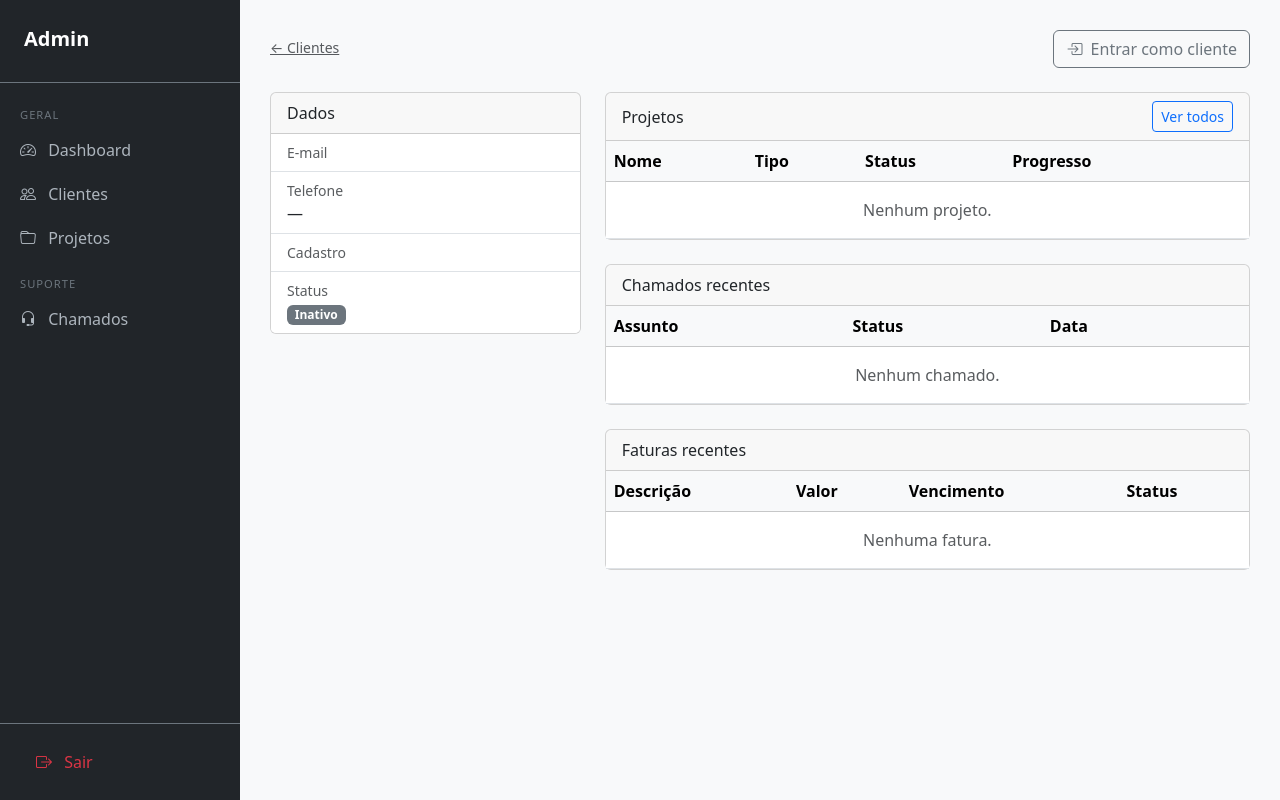
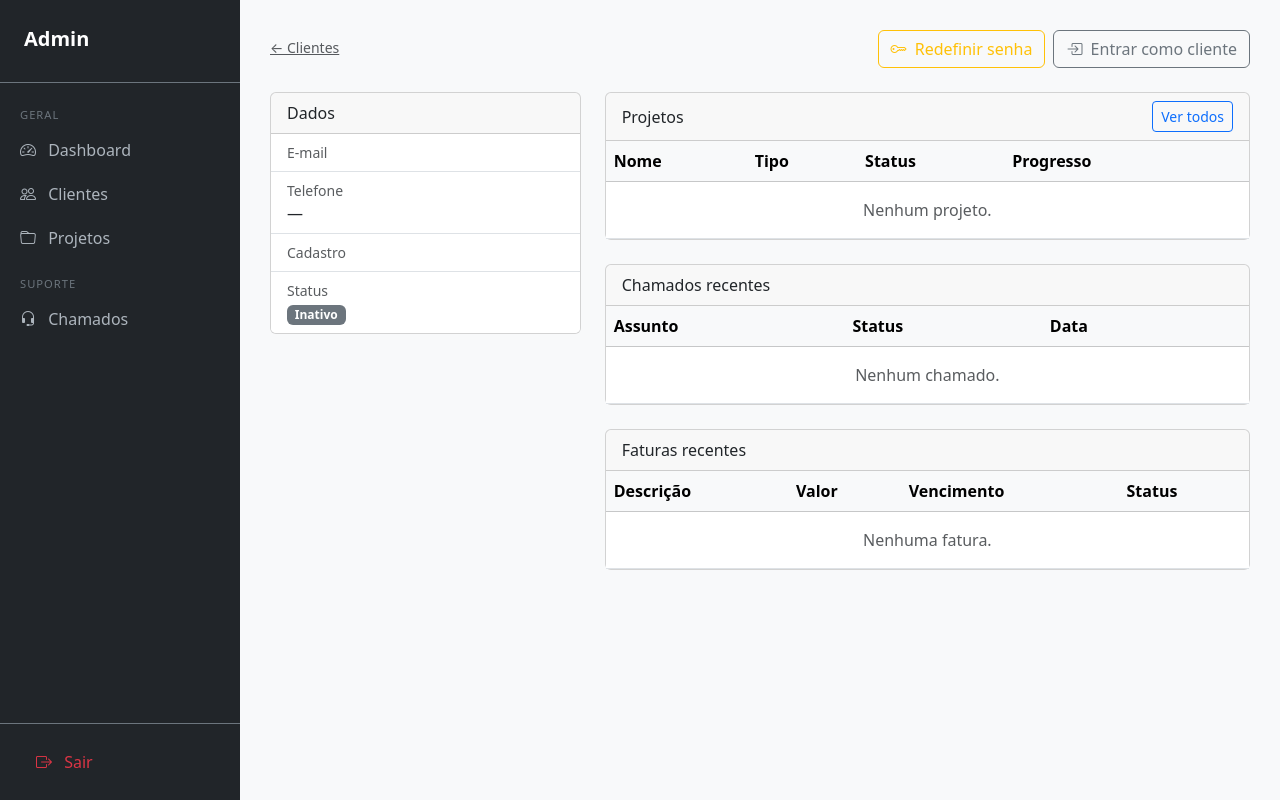
Before and after one commit to tgplay/devspace, a CodeIgniter 4 app: the page made by painel-clientes/painel/app/Views/admin/clients/show.php in a window 1280 px wide. Run offline with PHP 8.4 and a stand-in for CodeIgniter, Linux system fonts and the light colour scheme; the template is opened without the code that fills it, so the values that code supplies are empty; some libraries are stand-ins or nearby versions.

Commit message:
feat(admin/clients): redefinir senha de cliente via modal
Co-Authored-By: Claude Sonnet 4.6 <noreply@anthropic.com>

```diff
--- a/painel-clientes/painel/app/Config/Routes.php
+++ b/painel-clientes/painel/app/Config/Routes.php
@@ -21,6 +21,7 @@ $routes->group('admin', ['filter' => 'admin'], function ($routes) {
     $routes->post('clients/(:num)/toggle',     'Admin\Clients::toggle/$1');
     $routes->post('clients/bulk-toggle',       'Admin\Clients::bulkToggle');
     $routes->get('clients/(:num)',             'Admin\Clients::show/$1');
+    $routes->post('clients/(:num)/reset-password', 'Admin\Clients::resetPassword/$1');
     $routes->get('clients/(:num)/login',       'Admin\Clients::loginAs/$1');
     $routes->get('projects',             'Admin\Projects::index');
     $routes->get('projects/new',         'Admin\Projects::create');
--- a/painel-clientes/painel/app/Views/admin/clients/show.php
+++ b/painel-clientes/painel/app/Views/admin/clients/show.php
@@ -6,10 +6,94 @@
         <a href="/admin/clients" class="text-muted small">&larr; Clientes</a>
         <h4 class="mb-0 mt-1"><?= esc($client['name']) ?></h4>
     </div>
-    <a href="/admin/clients/<?= $client['id'] ?>/login" class="btn btn-outline-secondary">
-        <i class="bi bi-box-arrow-in-right me-1"></i> Entrar como cliente
-    </a>
+    <div class="d-flex gap-2">
+        <button type="button" class="btn btn-outline-warning" data-bs-toggle="modal" data-bs-target="#modal-reset-senha">
+            <i class="bi bi-key me-1"></i> Redefinir senha
+        </button>
+        <a href="/admin/clients/<?= $client['id'] ?>/login" class="btn btn-outline-secondary">
+            <i class="bi bi-box-arrow-in-right me-1"></i> Entrar como cliente
+        </a>
+    </div>
 </div>
+
+<!-- Modal redefinir senha -->
+<div class="modal fade" id="modal-reset-senha" tabindex="-1">
+    <div class="modal-dialog modal-sm">
+        <div class="modal-content">
+            <div class="modal-header">
+                <h6 class="modal-title">Redefinir senha</h6>
+                <button type="button" class="btn-close" data-bs-dismiss="modal"></button>
+            </div>
+            <div class="modal-body">
+                <label class="form-label small">Nova senha <span class="text-muted">(mín. 6 caracteres)</span></label>
+                <div class="input-group">
+                    <input type="password" id="nova-senha" class="form-control" placeholder="Nova senha">
+                    <button class="btn btn-outline-secondary" type="button" id="btn-toggle-senha">
+                        <i class="bi bi-eye"></i>
+                    </button>
+                </div>
+                <div id="senha-feedback" class="form-text text-danger d-none"></div>
+            </div>
+            <div class="modal-footer">
+                <button type="button" class="btn btn-secondary btn-sm" data-bs-dismiss="modal">Cancelar</button>
+                <button type="button" class="btn btn-warning btn-sm" id="btn-confirmar-reset">Redefinir</button>
+            </div>
+        </div>
+    </div>
+</div>
+
+<!-- Toast -->
+<div class="position-fixed bottom-0 end-0 p-3" style="z-index:1100">
+    <div id="toast-notif" class="toast align-items-center border-0" role="alert" aria-live="assertive" aria-atomic="true">
+        <div class="d-flex">
+            <div class="toast-body" id="toast-msg"></div>
+            <button type="button" class="btn-close btn-close-white me-2 m-auto" data-bs-dismiss="toast"></button>
+        </div>
+    </div>
+</div>
+
+<script>
+function showToast(message, success = true) {
+    const toast = document.getElementById('toast-notif');
+    toast.className = `toast align-items-center text-bg-${success ? 'success' : 'danger'} border-0`;
+    document.getElementById('toast-msg').textContent = message;
+    bootstrap.Toast.getOrCreateInstance(toast, { delay: 3500 }).show();
+}
+
+document.getElementById('btn-toggle-senha').addEventListener('click', function () {
+    const input = document.getElementById('nova-senha');
+    const icon  = this.querySelector('i');
+    if (input.type === 'password') {
+        input.type = 'text';
+        icon.className = 'bi bi-eye-slash';
+    } else {
+        input.type = 'password';
+        icon.className = 'bi bi-eye';
+    }
+});
+
+document.getElementById('btn-confirmar-reset').addEventListener('click', function () {
+    const senha    = document.getElementById('nova-senha').value.trim();
+    const feedback = document.getElementById('senha-feedback');
+
+    if (senha.length < 6) {
+        feedback.textContent = 'A senha deve ter no mínimo 6 caracteres.';
+        feedback.classList.remove('d-none');
+        return;
+    }
+    feedback.classList.add('d-none');
+
+    const body = new URLSearchParams({ password: senha });
+    fetch('/admin/clients/<?= $client['id'] ?>/reset-password', { method: 'POST', body })
+        .then(r => r.json())
+        .then(data => {
+            bootstrap.Modal.getInstance(document.getElementById('modal-reset-senha')).hide();
+            document.getElementById('nova-senha').value = '';
+            showToast(data.message, data.success);
+        })
+        .catch(() => showToast('Erro ao processar a requisição.', false));
+});
+</script>
 
 <div class="row g-4">
     <!-- Dados do cliente -->
```
Also changed, not shown: painel-clientes/painel/app/Controllers/Admin/Clients.php (+17 -0 lines).
